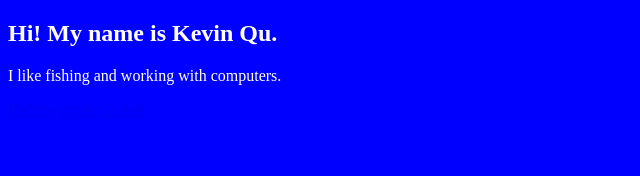
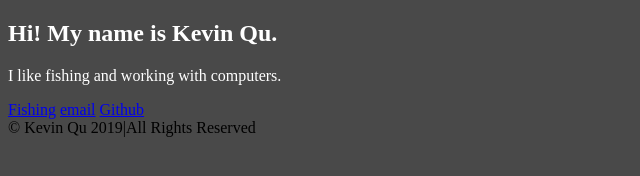
Before and after one commit to fishingguy456/fishingguy456.github.io, a plain HTML site: page index.html in a window 1280 px wide. Shown: the whole page, without its empty margins (0-640 px from the left). Drawn offline with Linux system fonts and the light colour scheme.

Commit message:
added an icon and changed some css

```diff
--- a/index.html
+++ b/index.html
@@ -2,6 +2,7 @@
 <html>
 	<head>
 		<link rel = "stylesheet" href = "main.css"/>
+		<link rel = "icon" href="images/fishinglogo.PNG">
 		<title>Kevin Qu</title>
 	</head>
 	<body>
@@ -13,4 +14,5 @@
         	<a href="https://github.com/fishingguy456">Github</a>
 		</div>
 	</body>
+	<footer>© Kevin Qu 2019|All Rights Reserved</footer>
 </html>
--- a/main.css
+++ b/main.css
@@ -1,5 +1,5 @@
 body{
-    background-color: blue;
+    background-color: rgb(73, 73, 73);
 }
 .descriptions{
     font-family: 'Times New Roman', Times, serif;
```
Also changed, not shown: images/fishinglogo.PNG (added).
